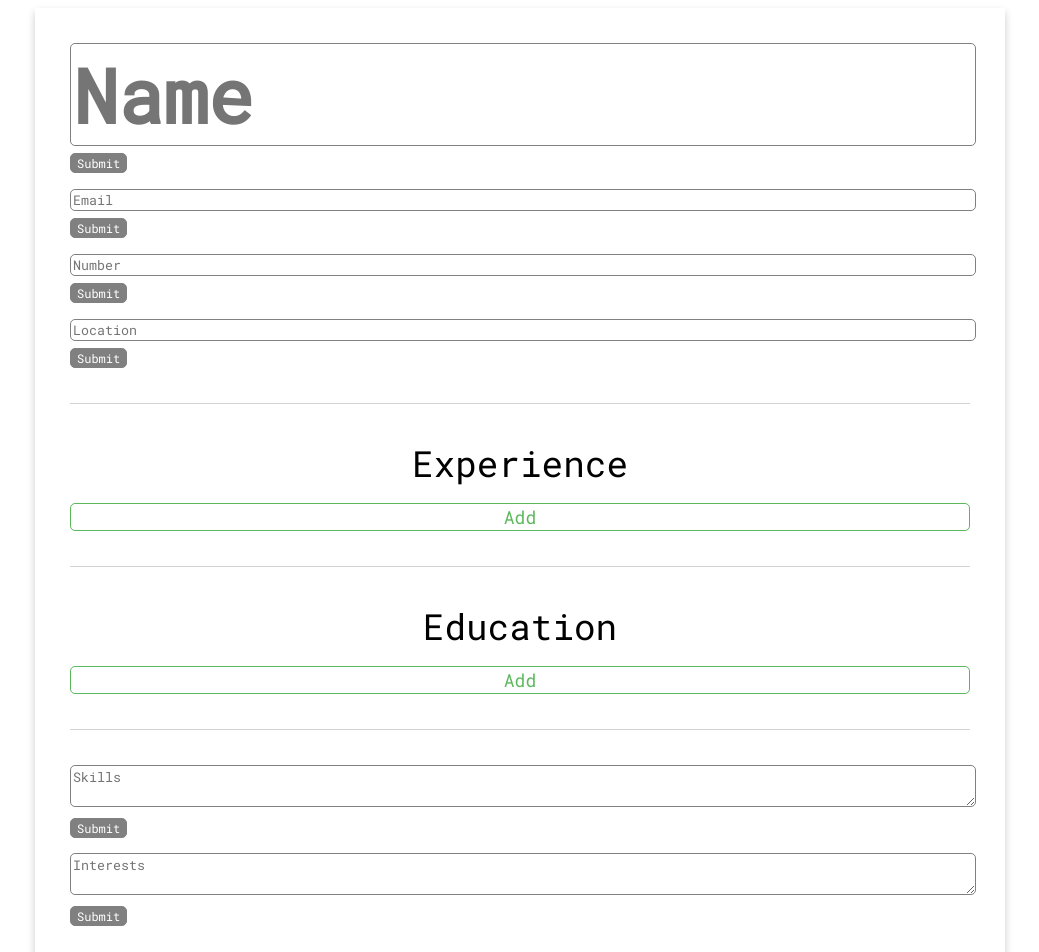
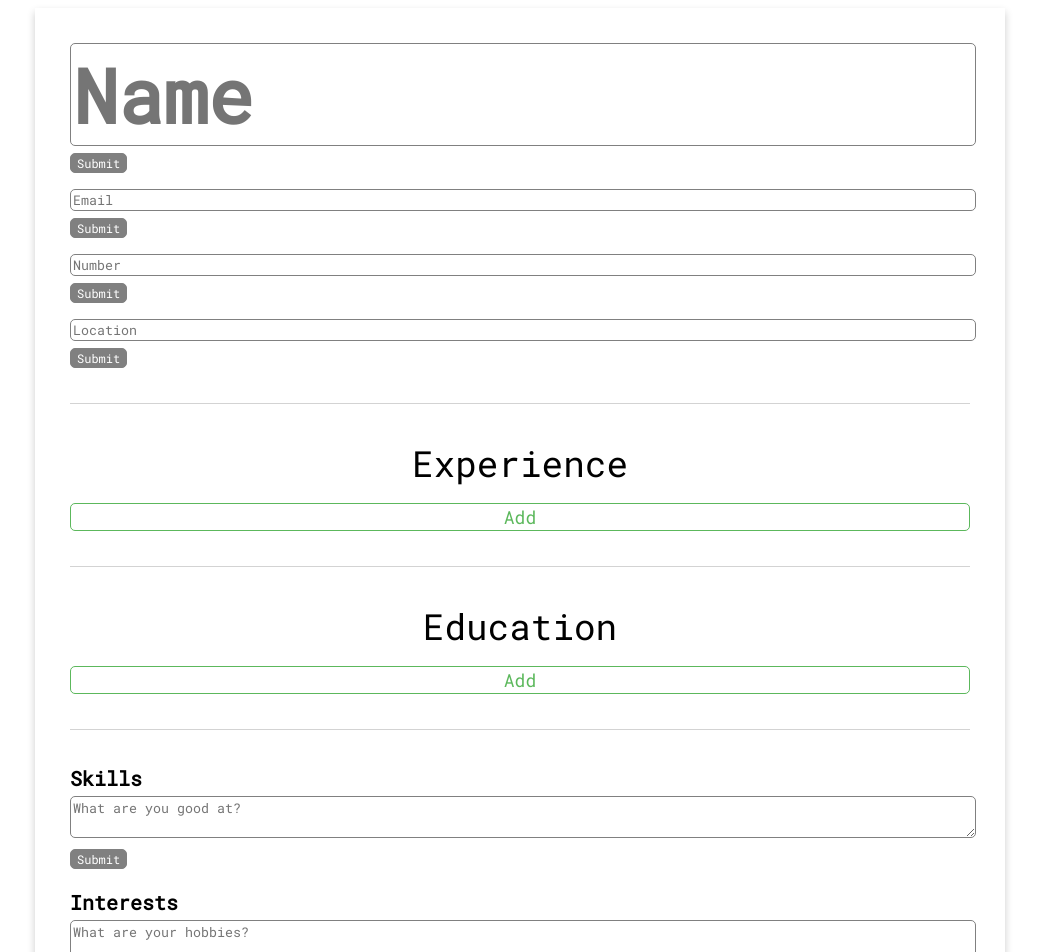
Before and after one commit to FrancisLangit/resumake, a React (Create React App) app: page / in a window 1280 px wide. Shown: the top 952 px of the page, without its empty margins (120-1159 px from the left). Built offline with nearby package versions, Linux system fonts and the light colour scheme; the HTML template or start-up script is replaced by a standard one.

Commit message:
Add styling for SkillsInterests

```diff
--- a/src/components/SkillsInterests/SkillsInterests.js
+++ b/src/components/SkillsInterests/SkillsInterests.js
@@ -1,11 +1,19 @@
 import { Field } from '../Field/Field';
+
+import style from './SkillsInterests.module.scss';
 
 const SkillsInterests = () => {
   return (
-    <div>
-      <Field name="Skills" isTextarea={true} />
-      <Field name="Interests" isTextarea={true} />
-    </div>
+    <>
+      <div className={style.wrapper}>
+        <div className={style.header}>Skills</div>
+        <Field name="What are you good at?" isTextarea={true} />
+      </div>
+      <div className={style.wrapper}>
+        <div className={style.header}>Interests</div>
+        <Field name="What are your hobbies?" isTextarea={true} />
+      </div>
+    </>
   );
 };
 
--- /dev/null
+++ b/src/components/SkillsInterests/SkillsInterests.module.scss
@@ -0,0 +1,9 @@
+.wrapper {
+  margin-bottom: 20px;
+
+  .header {
+    font-size: 20px;
+    font-weight: bolder;
+    margin-bottom: 5px;
+  }
+}
```
